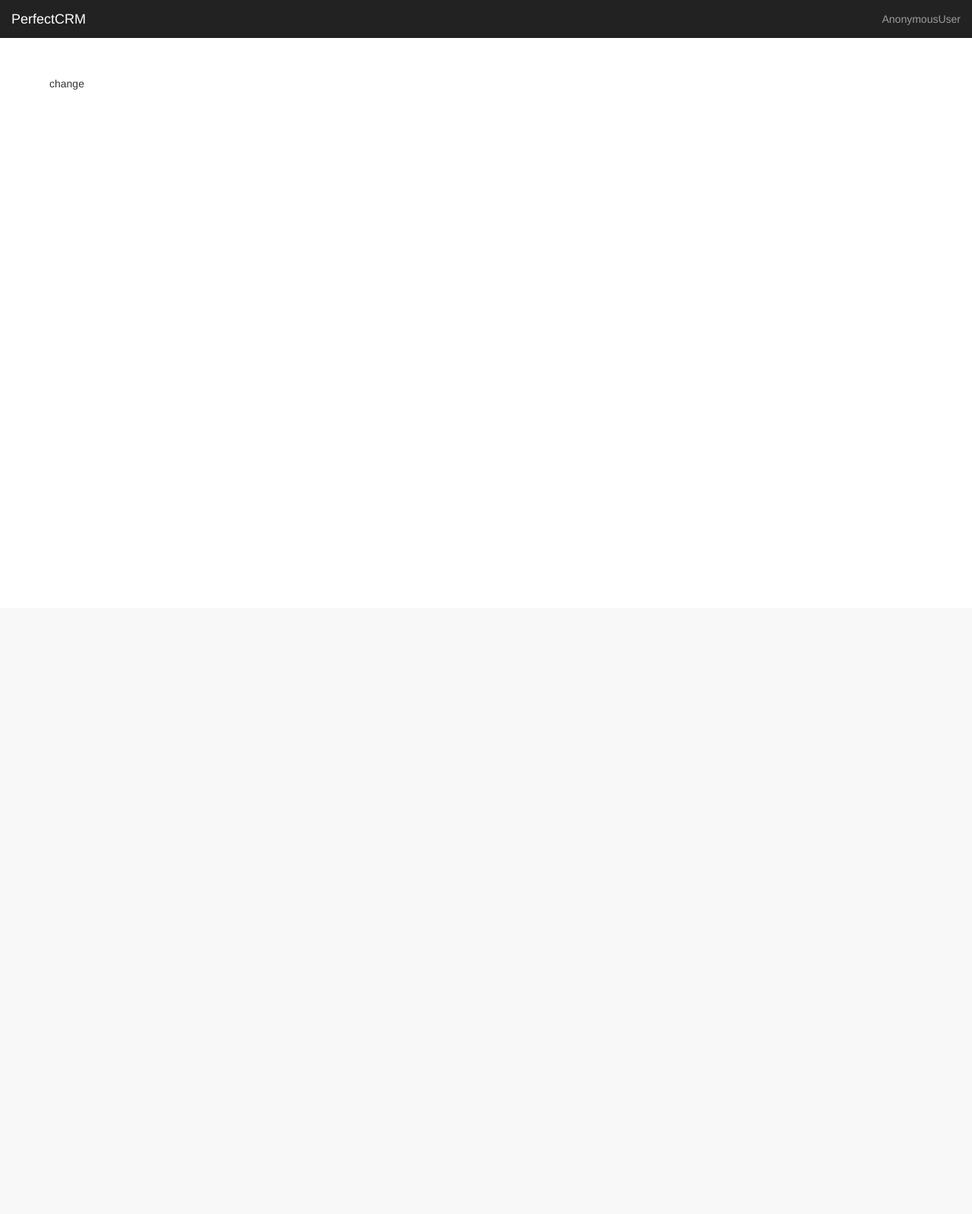
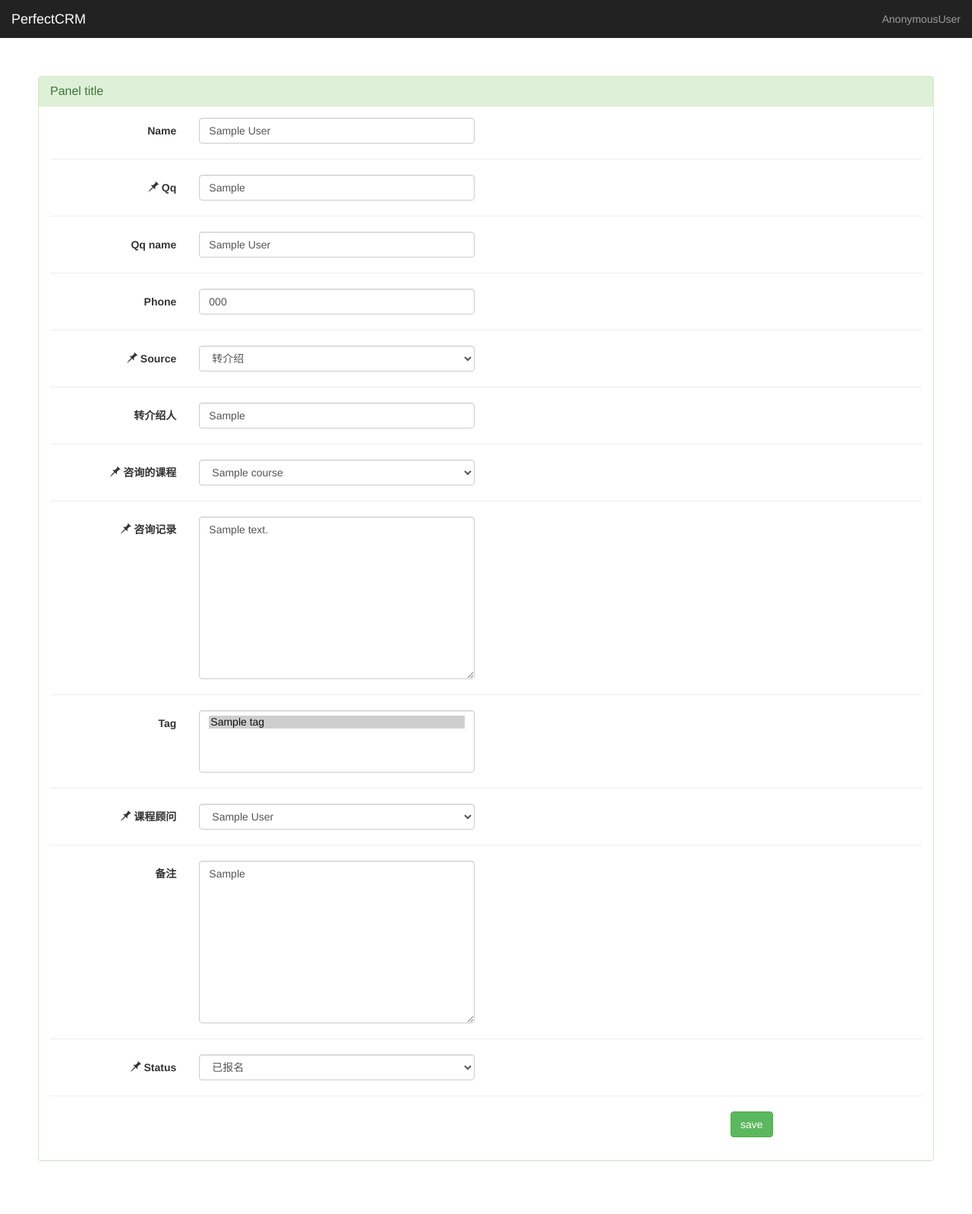
Before and after one commit to LeonQiuM/CRM, a Django app: page /king_admin/crm/customer/1/change/ in a window 1280 px wide. Shown: the whole page at 76% size. Before the commit the page ends 118 px from the top, so only its background shows below. Run offline with Django 3.2, Linux system fonts and the light colour scheme; tables that the repository leaves empty hold one stand-in row (values such as "Sample post"); some libraries are stand-ins or nearby versions.

Commit message:
🍄Enhancement:king_admin数据修改样式修改

```diff
--- a/crm/models.py
+++ b/crm/models.py
@@ -36,7 +36,7 @@ class Customer(models.Model):
     status = models.SmallIntegerField(choices=status_choices)
 
     def __str__(self):
-        return self.qq
+        return self.name
 
     class Meta:
         verbose_name_plural = verbose_name = "客户表"
@@ -76,7 +76,7 @@ class CustomerFollowUp(models.Model):
     intention = models.SmallIntegerField(choices=intention_choices)
 
     def __str__(self):
-        return "<%s : %s>" % (self.customer.qq, self.intention)
+        return "<%s>" % self.customer
 
     class Meta:
         verbose_name_plural = verbose_name = "客户跟进记录"
--- /dev/null
+++ b/king_admin/forms.py
@@ -0,0 +1,30 @@
+#! /usr/bin/env python
+# -*- coding: utf-8 -*-
+# __author__ = "Leon"
+# Date: 2018/1/28
+
+from django import forms
+from crm import models
+
+
+class CustomerModelForm(forms.ModelForm):
+    model = models.Customer
+    fields = "__all__"
+
+
+def create_model_form(request, admin_class):
+    """动态生成ModelForm"""
+
+    def __new__(cls, *args, **kwargs):
+        for field_name, field_obj in cls.base_fields.items():
+            field_obj.widget.attrs['class'] = "form-control"
+        return forms.ModelForm.__new__(cls)
+
+    class Meta:
+        model = admin_class.model
+        fields = "__all__"
+
+    attrs = {"Meta": Meta}
+    _model_form_class = type("DynamicModelForm", (forms.ModelForm,), attrs)
+    setattr(_model_form_class, "__new__", __new__)
+    return _model_form_class
--- a/king_admin/views.py
+++ b/king_admin/views.py
@@ -1,5 +1,5 @@
 from django.shortcuts import render
-from king_admin import king_admin
+from king_admin import king_admin, forms
 from django.core.paginator import Paginator, EmptyPage, PageNotAnInteger
 from king_admin.utils import table_filter, table_sort, table_search
 
@@ -68,11 +68,20 @@ def table_obj_change(request, app, table, id):
     :param request:
     :return:
     """
+    admin_class = king_admin.enabled_admins[app][table]
+    model_form_class = forms.create_model_form(request, admin_class)
+    query_set = admin_class.model.objects.get(id=id)
+
     if request.method == "GET":
-        return render(request,'king_admin/table_obj_change.html',locals())
+        form_obj = model_form_class(instance=query_set)
+        for i in form_obj:
+            print(i)
+        return render(request, 'king_admin/table_obj_change.html', locals())
 
     elif request.method == "POST":
-        pass
-
+        form_obj = model_form_class(request.POST, instance=query_set)
+        if form_obj.is_valid():
+            form_obj.save()
+        return render(request, 'king_admin/table_obj_change.html', locals())
     else:
         pass
--- a/templates/king_admin/table_obj_change.html
+++ b/templates/king_admin/table_obj_change.html
@@ -3,7 +3,38 @@
 
 
 {% block container %}
+    <div class="row">
+        <div class="panel panel-success">
+            <div class="panel-heading">
+                <h3 class="panel-title">Panel title</h3>
+            </div>
 
-
-    change
+            <div class="panel-body">
+                <form class="form-horizontal" method="post">
+                    {% csrf_token %}
+                    {{ form_obj.errors }}
+                    {% for field in form_obj %}
+                        <div class="form-group">
+                            <label for="" class="col-sm-2 control-label">
+                                {% if field.field.required %}
+                                    <span class="glyphicon glyphicon-pushpin" aria-hidden="true"></span> {{ field.label }}
+                                {% else %}
+                                    {{ field.label }}
+                                {% endif %}
+                            </label>
+                            <div class="col-sm-4">
+                                {{ field }}
+                            </div>
+                        </div>
+                        <hr>
+                    {% endfor %}
+                    <div class="form-group">
+                        <div class="col-md-10">
+                            <button type="submit" class="btn btn-success pull-right" value="save">save</button>
+                        </div>
+                    </div>
+                </form>
+            </div>
+        </div>
+    </div>
 {% endblock %}
--- a/templates/king_admin/table_objs.html
+++ b/templates/king_admin/table_objs.html
@@ -37,7 +37,7 @@
                     </div>
                 </form>
             </div>
-            <table class="table table-hover table-bordered">
+            <table class="table table-hover table-bordered table-striped">
                 <thead>
                 <tr>
                     {% for colum in admin_class.list_display %}
```
